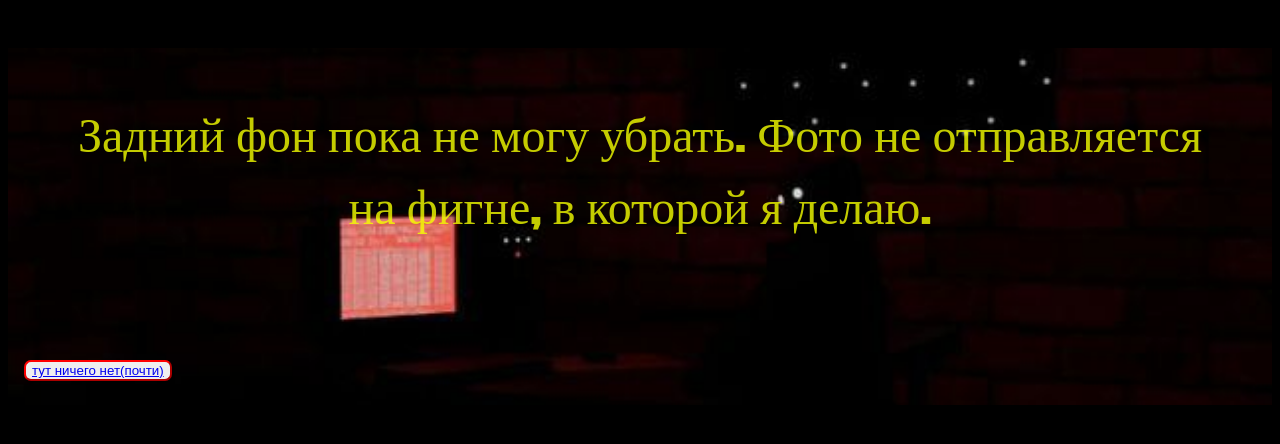
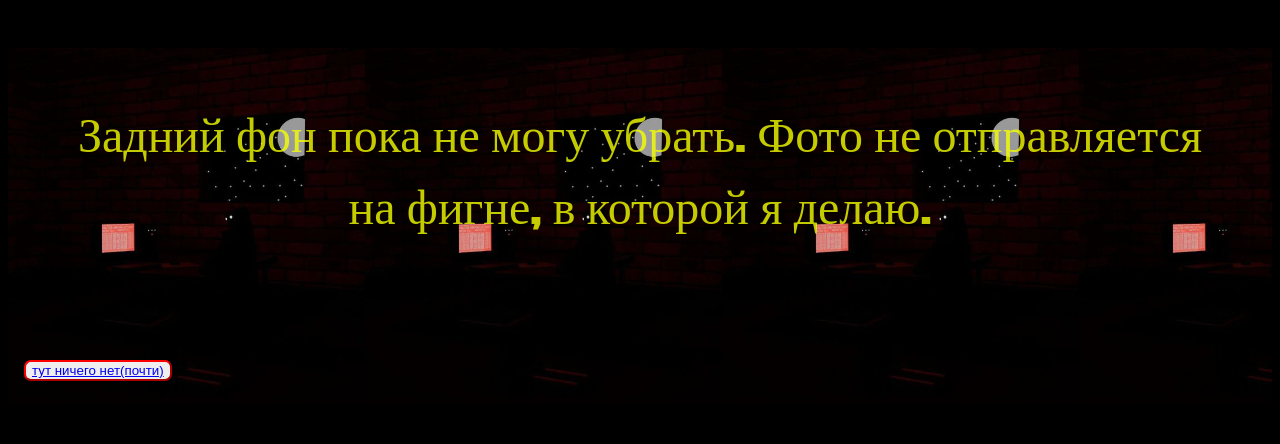
Before and after one commit to AntiSimp66602/Novostnoi_Anti_simp, a plain HTML site: page index.html in a window 1280 px wide. Drawn offline with Linux system fonts and the light colour scheme.

Commit message:
Update main.css

```diff
--- a/main.css
+++ b/main.css
@@ -13,8 +13,7 @@ html{
 }
 body{
     background: url(997f83ab-410a-4bf1-995d-89b618cacbb4.jpeg);
-    background-size: cover;
-    background-position: center;
+    background-size: contain;
 }
 .p{
     font-family: Impact, Haettenschweiler;
```
